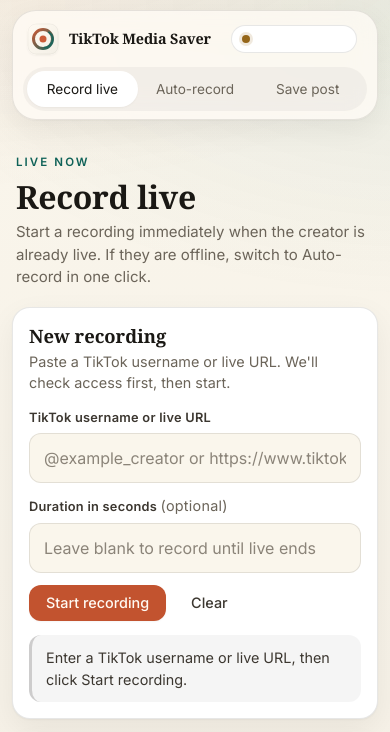
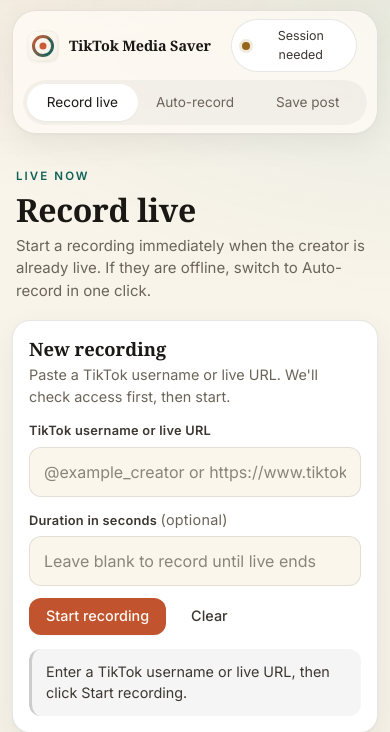
Before and after one commit to anfieldlad/tiktok-live-recorder-app, a FastAPI app: page / in a window 390 px wide. Shown: the top 732 px of the page. Run offline with FastAPI, Linux system fonts and the light colour scheme; data that the repository does not hold is empty.

Commit message:
Show session chip label on mobile
Replace display:none with smaller font-size so the text stays visible.

Co-Authored-By: Claude Sonnet 4.6 <noreply@anthropic.com>

```diff
--- a/app/static/css/app.css
+++ b/app/static/css/app.css
@@ -655,9 +655,8 @@ input:focus, textarea:focus {
   /* Tighten the outer shell */
   .shell { padding: 10px 12px 28px; gap: 14px; }
 
-  /* Hide session-chip label, keep dot only — saves space */
-  .session-chip { padding: 9px 10px; gap: 6px; }
-  .session-chip .session-label { display: none; }
+  /* Shrink session chip slightly on small screens */
+  .session-chip { padding: 7px 10px; font-size: 0.78rem; gap: 6px; }
 
   /* Surfaces */
   .surface { padding: 16px; border-radius: var(--radius-lg); }
--- a/app/templates/base.html
+++ b/app/templates/base.html
@@ -8,7 +8,7 @@
   <link rel="preconnect" href="https://fonts.googleapis.com">
   <link rel="preconnect" href="https://fonts.gstatic.com" crossorigin>
   <link rel="stylesheet" href="https://fonts.googleapis.com/css2?family=Inter:wght@400;500;600&display=swap">
-  <link rel="stylesheet" href="{{ (base_path or '') ~ '/static/css/app.css?v=4' }}">
+  <link rel="stylesheet" href="{{ (base_path or '') ~ '/static/css/app.css?v=5' }}">
 </head>
 <body>
   <div class="shell">
```
